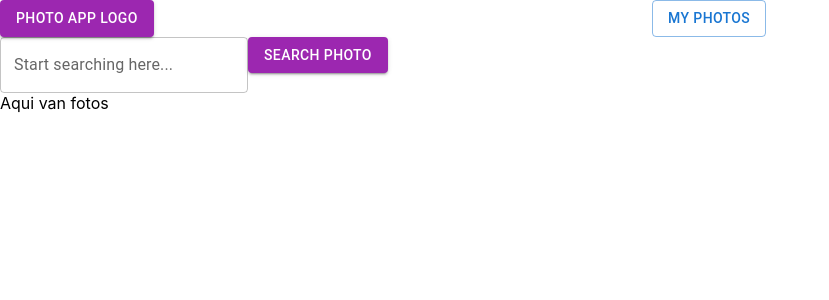
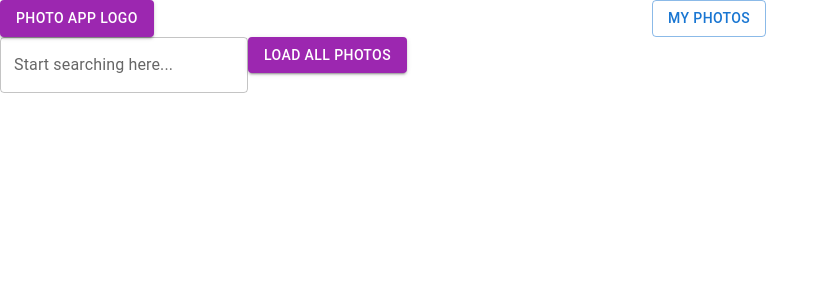
Before and after one commit to MarinaRobleno/Photo-App-Logo, a React (Create React App) app: page /search in a window 1280 px wide. Shown: the top 300 px of the page, without its empty margins (0-829 px from the left). Built offline with nearby package versions, Linux system fonts and the light colour scheme.

Commit message:
Functional photo added

```diff
--- a/src/components/Search.jsx
+++ b/src/components/Search.jsx
@@ -6,18 +6,26 @@ import {Button} from '@mui/material';
 
 export function Search() {
 
+    const [imageUrl, setImageUrl] = useState([])
+
     const handleSearch = async () => {
         const response = await fetch('https://api.unsplash.com/photos/?client_id=cr4k_yImLDT24QYPslx4d5U9plFlqqyjdeoFXgI4vXI')
         const json = await response.json()
+
+
+        const url = json[0].urls.thumb;
+
+        setImageUrl((prev) => {
+            return [...prev, url]})
     }
     return (
     <div>
         <div>
             <TextField id="outlined-basic" label="Start searching here..." variant="outlined" />
-            <Button variant="contained" color='secondary' onClick={handleSearch}>Search photo</Button>
+            <Button variant="contained" color='secondary' onClick={handleSearch}>Load all photos</Button>
         </div>
         <div>
-            Aqui van fotos
+            <img src={imageUrl}/>
         </div>
     </div>
     )
```
